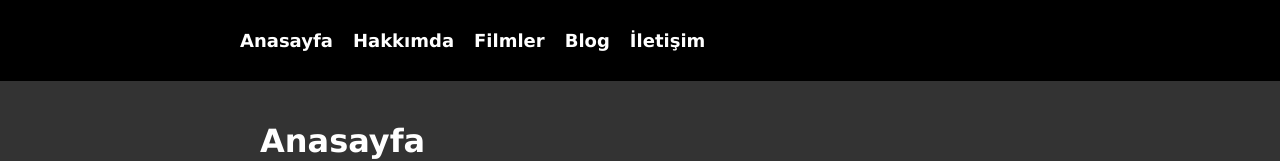
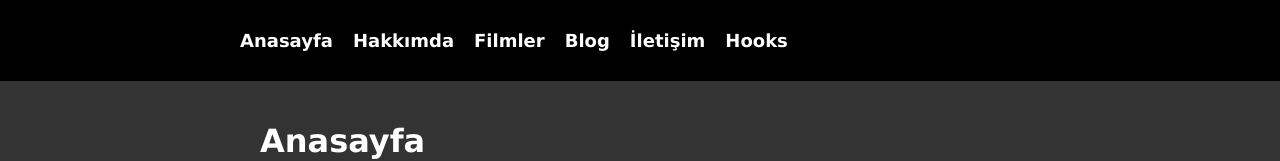
Before and after one commit to jsSpeedy/React-Icon, a Next.js app: page / in a window 1280 px wide. Shown: the top 161 px of the page. Built offline with nearby package versions, Linux system fonts and the light colour scheme.

Commit message:
headera hooks butonu eklendi.

```diff
--- a/components/Header.js
+++ b/components/Header.js
@@ -35,6 +35,10 @@ export default () => (
       <Button href="/contact" passHref>
         İletişim
       </Button>
+
+      <Button href="/hooks" passHref>
+        Hooks
+      </Button>
     </HeaderInner>
   </HeaderDiv>
 );
```
